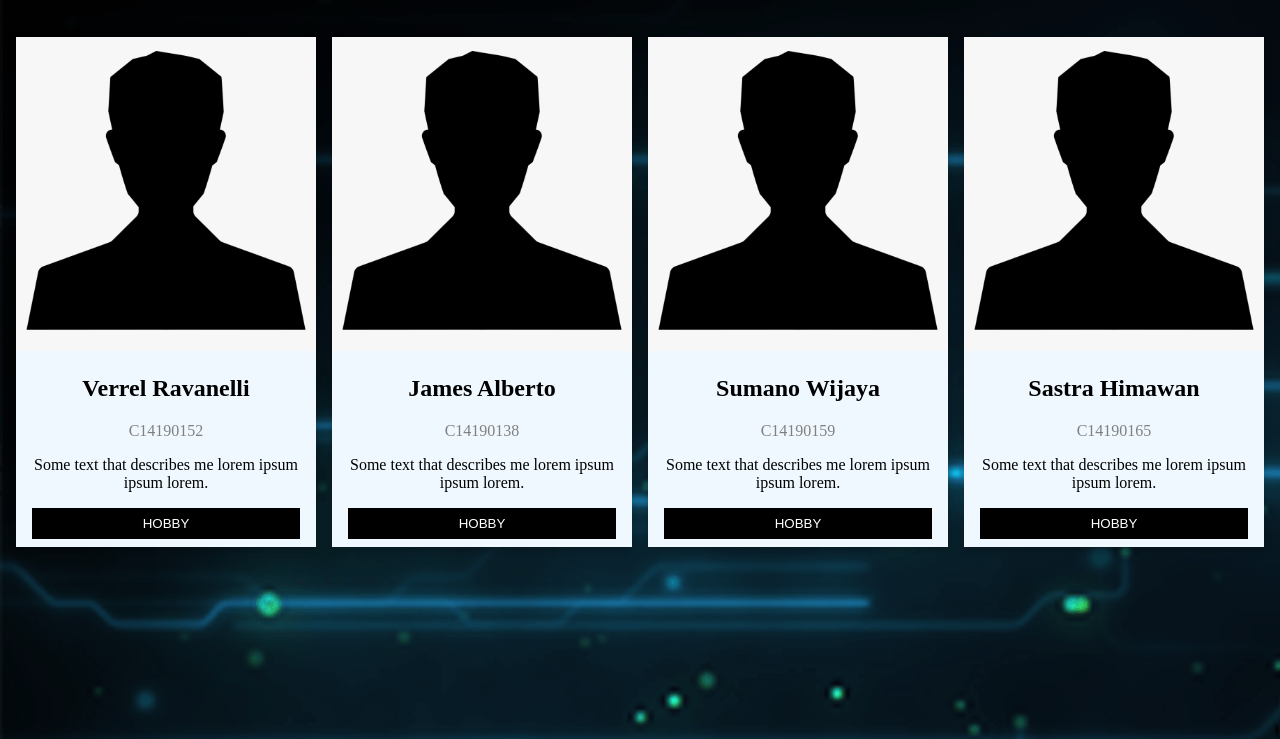
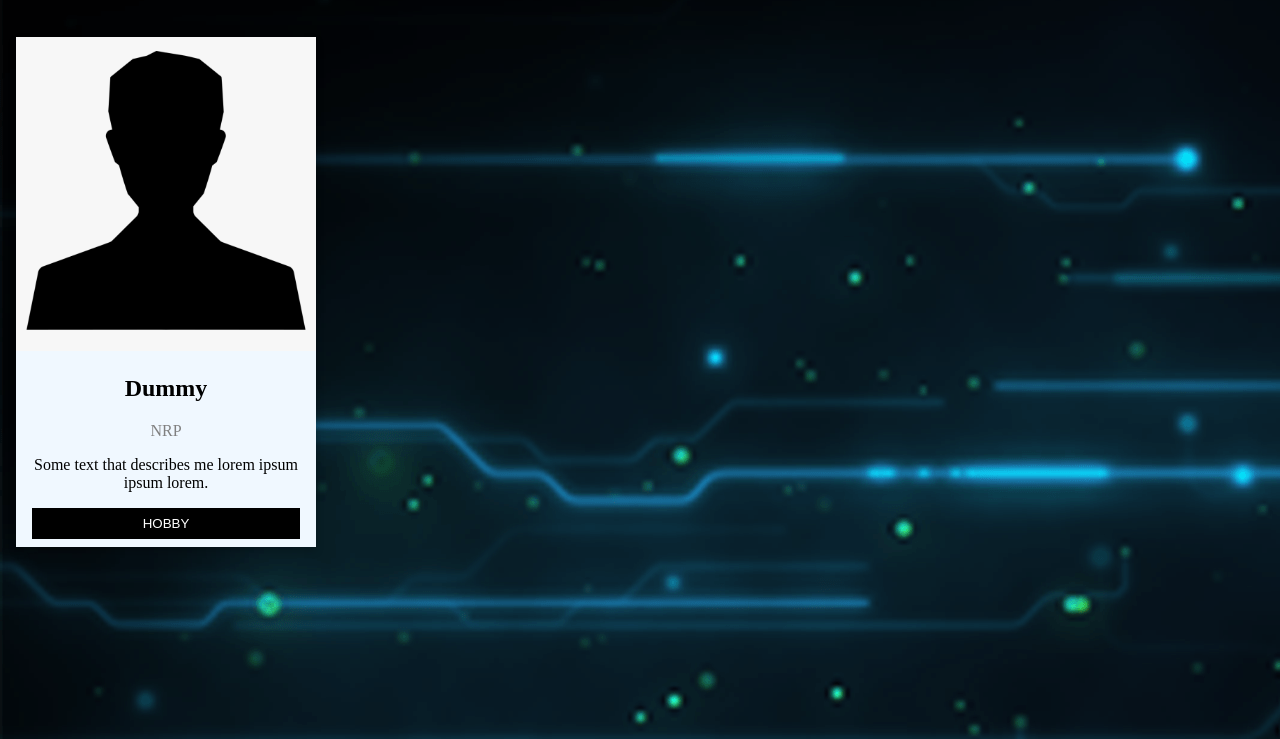
Before and after one commit to verrelravanelli/LatihanGitAMBW, a plain HTML site: page index.html in a window 1280 px wide. Shown: the part 61-800 px from the top of the page. Drawn offline with Linux system fonts and the light colour scheme.

Commit message:
Update index.html

```diff
--- a/index.html
+++ b/index.html
@@ -81,46 +81,11 @@ h1 {
     <div class="card" style="background-color: aliceblue;">
       <img src="images/test.png" alt="Jane" style="width:100%">
       <div class="container">
-        <h2>Verrel Ravanelli</h2>
-        <p class="title">C14190152</p>
+        <h2>Dummy</h2>
+        <p class="title">NRP</p>
         <p>Some text that describes me lorem ipsum ipsum lorem.</p>
         <a href="https://www.google.com"><button class="button">HOBBY</button></a>
       </div>
-    </div>
-  </div>
-
-  <div class="column">
-    <div class="card" style="background-color: aliceblue;">
-      <img src="images/test.png" alt="Mike" style="width:100%">
-      <div class="container">
-        <h2>James Alberto</h2>
-        <p class="title">C14190138</p>
-        <p>Some text that describes me lorem ipsum ipsum lorem.</p>
-        <a href="https://www.google.com"><button class="button">HOBBY</button></a>
-      </div>
-    </div>
-  </div>
-
-  <div class="column">
-    <div class="card" style="background-color: aliceblue;">
-      <img src="images/test.png" alt="John" style="width:100%">
-      <div class="container">
-        <h2>Sumano Wijaya</h2>
-        <p class="title">C14190159</p>
-        <p>Some text that describes me lorem ipsum ipsum lorem.</p>
-        <a href="https://www.google.com"><button class="button">HOBBY</button></a>
-      </div>
-    </div>
-  </div>
-
-  <div class="column">
-    <div class="card" style="background-color: aliceblue;">
-      <img src="images/test.png" alt="John" style="width:100%">
-      <div class="container">
-        <h2>Sastra Himawan</h2>
-        <p class="title">C14190165</p>
-        <p>Some text that describes me lorem ipsum ipsum lorem.</p>
-        <a href="https://www.google.com"><button class="button">HOBBY</button></a>
     </div>
   </div>
 </div>
```
